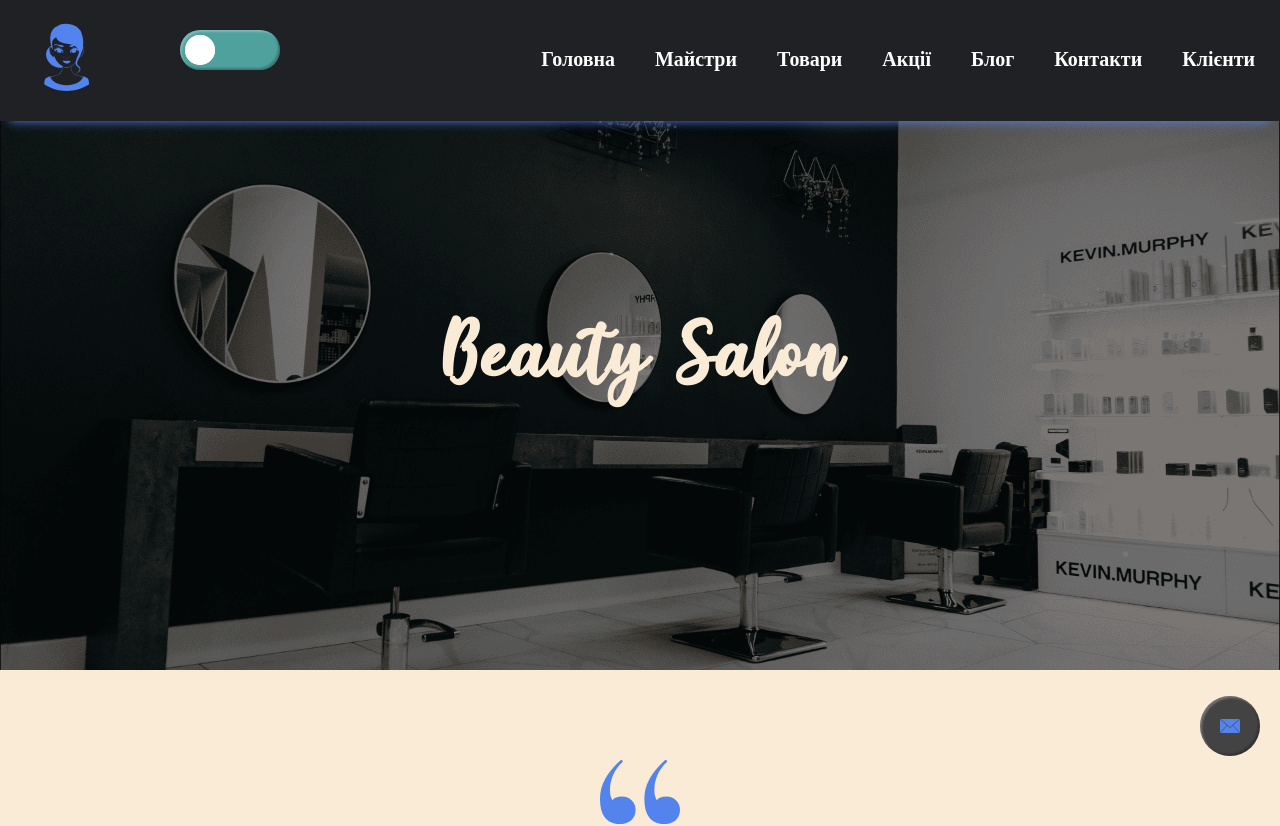
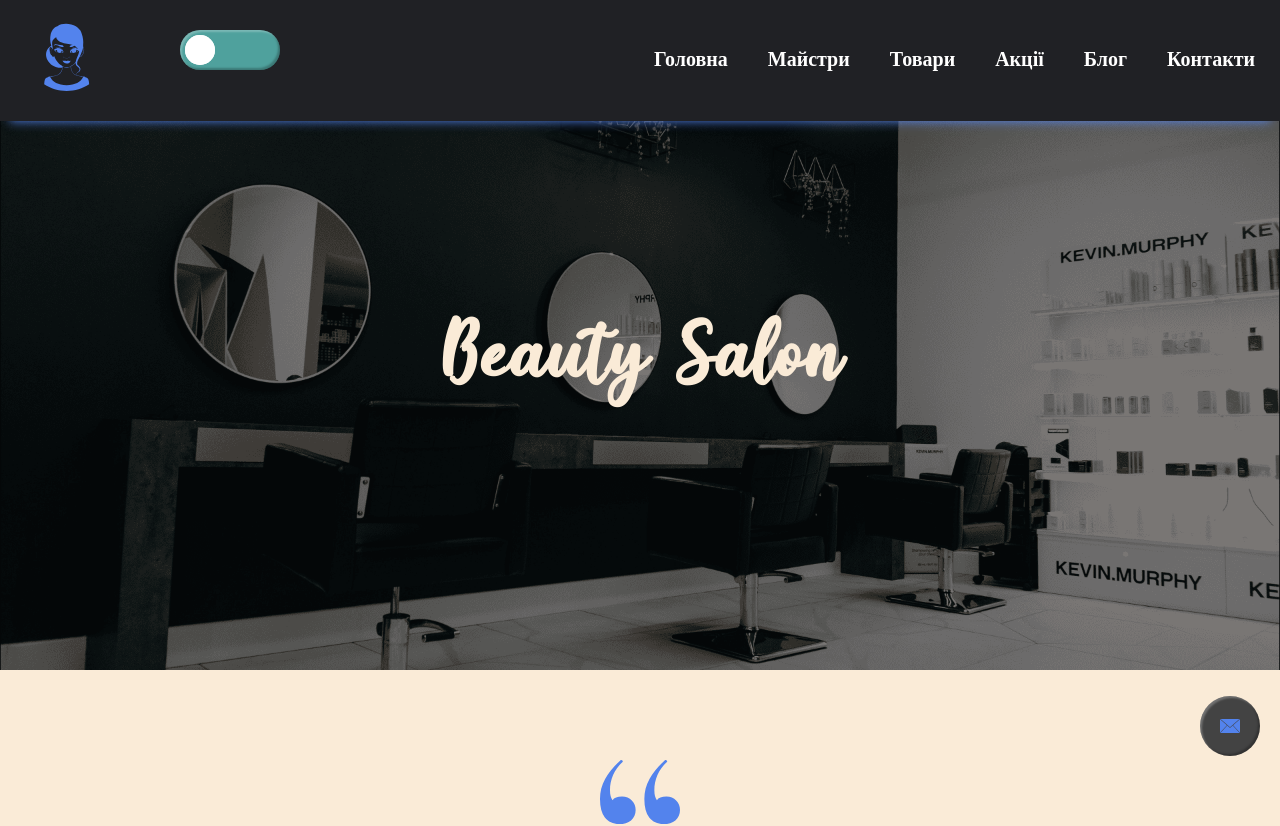
Before and after one commit to dimatany/ReactLess, a React (Create React App) app: page / in a window 1280 px wide. Shown: the top 826 px of the page. Built offline with nearby package versions, Linux system fonts and the light colour scheme.

Commit message:
added meta marking

```diff
--- a/src/App.js
+++ b/src/App.js
@@ -14,7 +14,6 @@ import Footer from './Сomponents/Footer/Footer';
 import Toggle from './Сomponents/Toggle/Toggle';
 import { ThemeContext, themes } from './Contexts/ThemeContext';
 import NavBurger from './Сomponents/NavBurger/NavBurger';
-import UsersContainer from './Сomponents/Users/UsersContainer';
 
 const About = lazy(() => import('./Сomponents/About/About'));
 const Masters = lazy(() => import('./Сomponents/Masters/Masters'));
@@ -94,11 +93,13 @@ function App(props) {
                                   />}
                               />
                               <Route path="contacts" element={<Contacts/>}/>
+                              {/*
                               <Route path="users" element={
                                   <UsersContainer
                                       dataUsers={props.appData.dataUsers}
                                   />}
                               />
+                               */}
                               <Route path="*" element={<NotFound/>}/>
                           </Routes>
                           <ButtonFeedback>
--- a/src/Сomponents/NavBurger/NavBurger.js
+++ b/src/Сomponents/NavBurger/NavBurger.js
@@ -34,7 +34,7 @@ function NavBurger() {
 					<li onClick={() => setNav(!nav)} className={styles.test}><NavLink  style={({ isActive }) => (isActive ? {color: '#FE2E2E'} : {color: '#ffffff'})} to="/stocks">Акції</NavLink></li>
 					<li onClick={() => setNav(!nav)} className={styles.test}><NavLink  style={({ isActive }) => (isActive ? {color: '#FE2E2E'} : {color: '#ffffff'})} to="/blog">Блог</NavLink></li>
 					<li onClick={() => setNav(!nav)} className={styles.test}><NavLink  style={({ isActive }) => (isActive ? {color: '#FE2E2E'} : {color: '#ffffff'})} to="/contacts">Контакти</NavLink></li>
-					<li onClick={() => setNav(!nav)} className={styles.test}><NavLink  style={({ isActive }) => (isActive ? {color: '#FE2E2E'} : {color: '#ffffff'})} to="/users">Клієнти</NavLink></li>
+					{/*<li onClick={() => setNav(!nav)} className={styles.test}><NavLink  style={({ isActive }) => (isActive ? {color: '#FE2E2E'} : {color: '#ffffff'})} to="/users">Клієнти</NavLink></li>*/}
 				</ul>
 				<div onClick={() => setNav(!nav)} className={styles.mobile_btn}>
 					{nav ? <AiOutlineClose size={25} /> : <AiOutlineMenu size={25} />}
```
